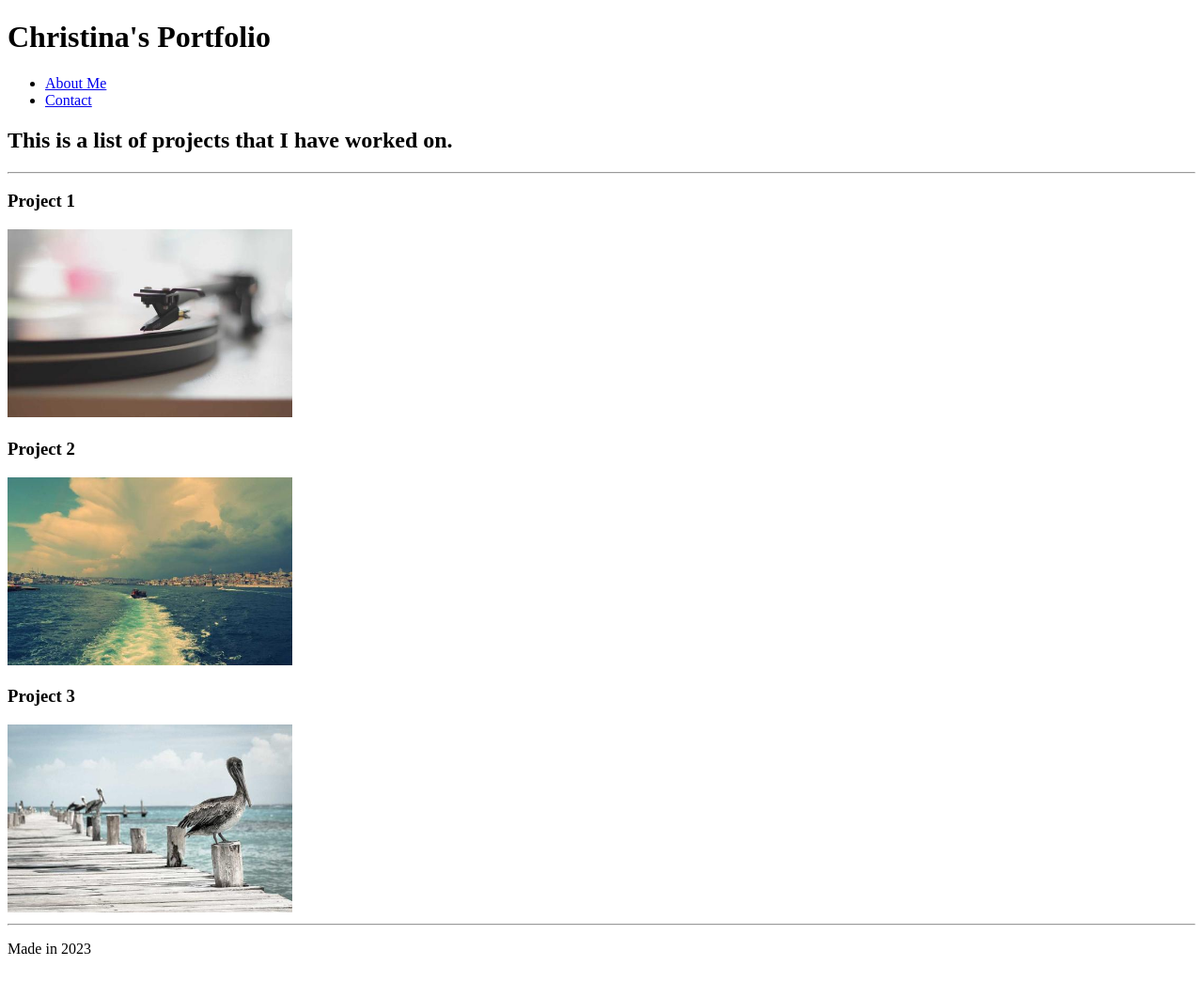
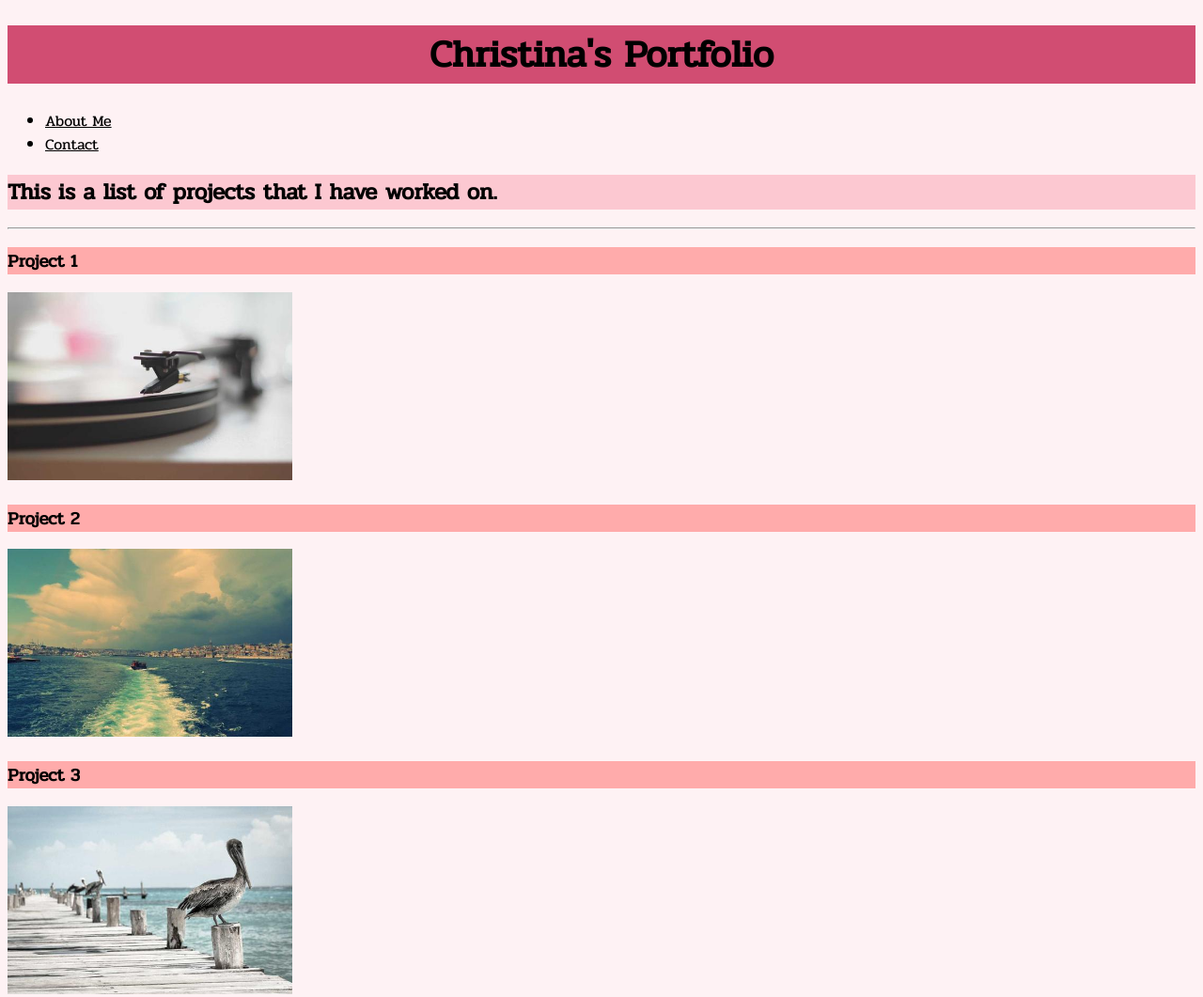
Before and after one commit to Yick-C/html-portfolio, a plain HTML site: page index.html in a window 1280 px wide. Shown: the top 1061 px of the page at 94% size. Before the commit the page ends 1035 px from the top, so only its background shows below. Drawn offline with Linux system fonts and the light colour scheme.

Commit message:
Add css and placeholder images

```diff
--- a/index.html
+++ b/index.html
@@ -3,6 +3,10 @@
 <head>
     <meta charset="UTF-8">
     <title>Project List</title>
+    <link rel="stylesheet" href="./styles.css"/>
+    <link rel="preconnect" href="https://fonts.googleapis.com">
+    <link rel="preconnect" href="https://fonts.gstatic.com" crossorigin>
+    <link href="https://fonts.googleapis.com/css2?family=Pridi&display=swap" rel="stylesheet">
 </head>
 <body>
     <header>
--- /dev/null
+++ b/styles.css
@@ -0,0 +1,32 @@
+header {
+    text-align: center;
+}
+
+nav a {
+    color: black;
+}
+
+footer {
+    text-align: center;
+}
+
+h1 {
+    background-color: #D14D72;
+    font-size: 40px;
+}
+
+h2 {
+    background-color: #FCC8D1;
+}
+
+body {
+    background-color: #FEF2F4;
+}
+
+h3 {
+    background-color: #FFABAB;
+}
+
+* {
+    font-family: 'Pridi', serif;
+}
```
Also changed, not shown: 1 other file.
